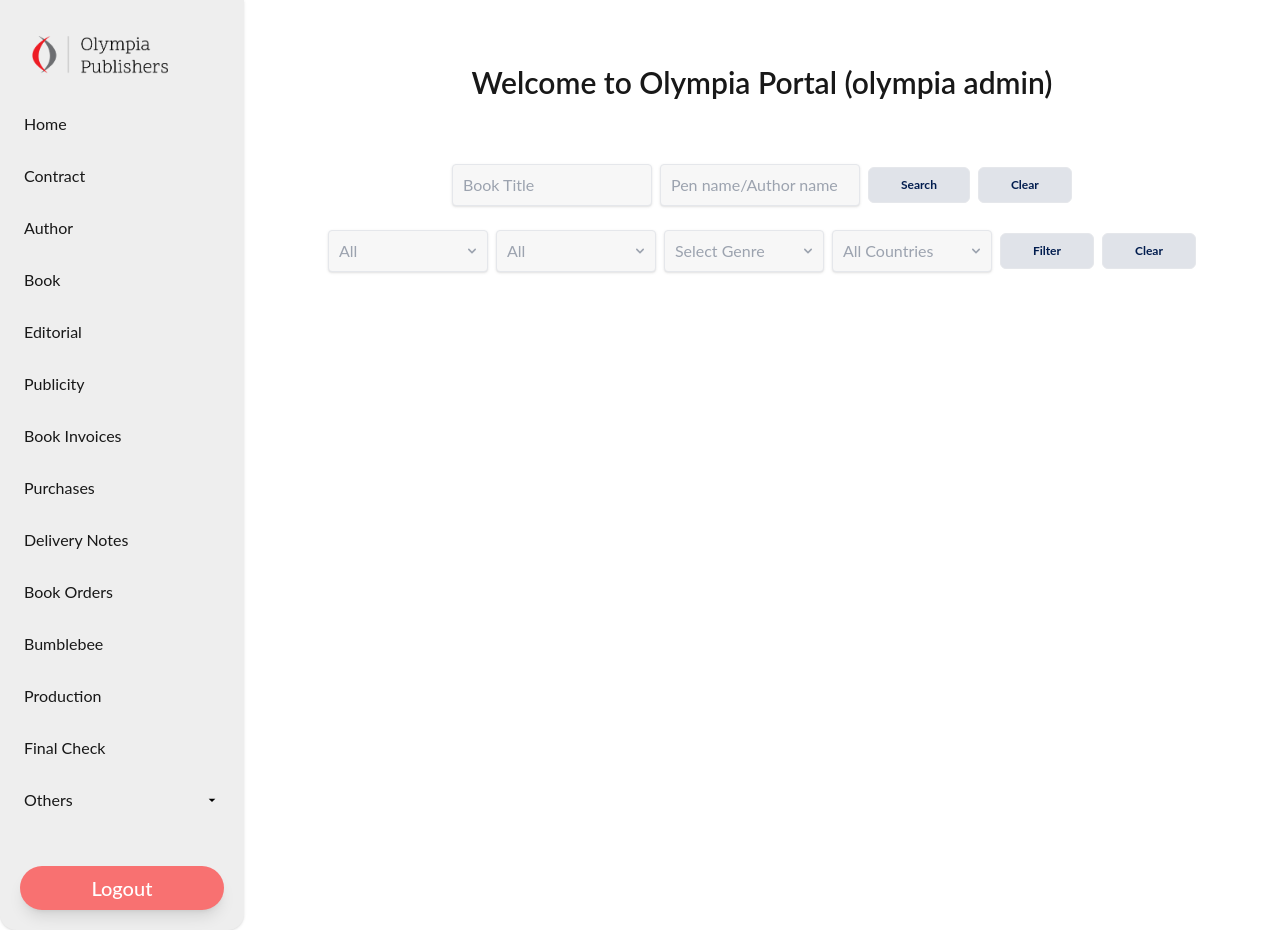
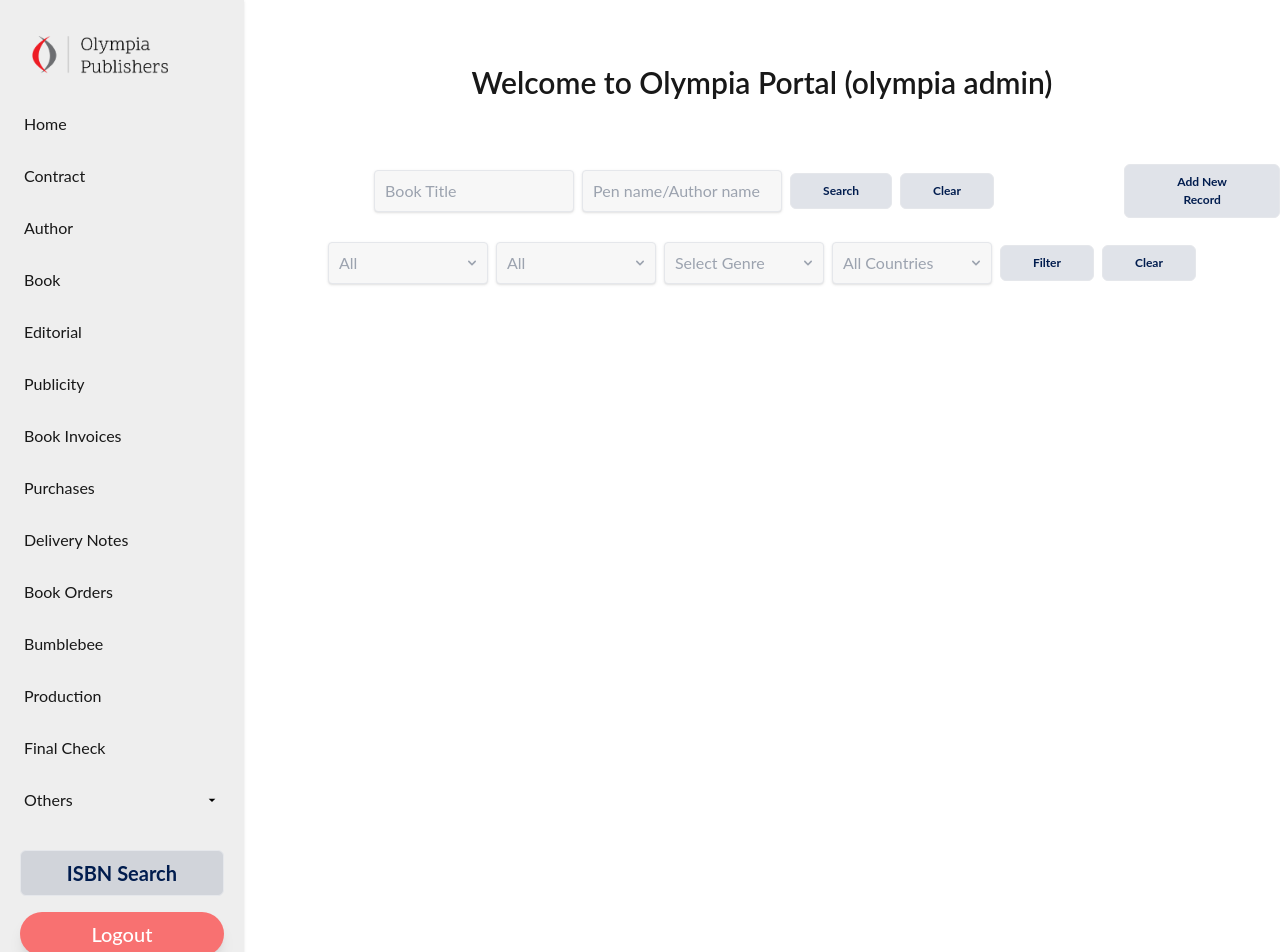
Before and after one commit to Hadees621/Olympia-Admin, a React (Create React App) app: page / in a window 1280 px wide. Shown: the top 952 px of the page. Before the commit the page ends 930 px from the top, so only its background shows below. Built offline with nearby package versions, Linux system fonts and the light colour scheme.

Commit message:
chore: buttons

```diff
--- a/src/components/sidebar/Sidebar.js
+++ b/src/components/sidebar/Sidebar.js
@@ -3,6 +3,7 @@
 import { menuItems } from "./utils/utils";
 import Logo from "../Logo";
 import LogoutButton from "./components/LogoutButton";
+import Button from "../Button";
 
 const Sidebar = () => {
   return (
@@ -17,7 +18,10 @@
             submenuItems={item.submenuItems}
           />
         ))}
-        <LogoutButton />
+        <div className="mt-4 grid">
+          <Button title={"ISBN Search"} text={"rounded-2xl m-2"} />
+          <LogoutButton />
+        </div>
       </div>
     </div>
   );
--- a/src/components/sidebar/components/LogoutButton.js
+++ b/src/components/sidebar/components/LogoutButton.js
@@ -3,7 +3,7 @@
 const LogoutButton = () => {
   return (
     <button
-      className="mt-10 rounded-3xl m-2 shadow-lg p-2 font-medium bg-red-400 hover:bg-red-500 text-white hover:border-none
+      className="rounded-3xl m-2 shadow-lg p-2 font-medium bg-red-400 hover:bg-red-500 text-white hover:border-none
     hover:border border-[#f1eded]"
     >
       Logout
--- a/src/pages/home/Home.js
+++ b/src/pages/home/Home.js
@@ -26,11 +26,16 @@
         Welcome to Olympia Portal (olympia admin)
       </p>
 
-      <div className="flex gap-2 justify-center mt-16 items-center">
-        <SearchField placeholder="Book Title" width="200px" />
-        <SearchField placeholder="Pen name/Author name" width="200px" />
-        <Button title="Search" text="text-[12px]" />
-        <Button title="Clear" text="text-[12px]" />
+      <div className="flex items-center mt-16">
+        <div className="flex gap-2 justify-center items-center w-[85%]">
+          <SearchField placeholder="Book Title" width="200px" />
+          <SearchField placeholder="Pen name/Author name" width="200px" />
+          <Button title="Search" text="text-[12px]" />
+          <Button title="Clear" text="text-[12px]" />
+        </div>
+        <div className="flex justify-start">
+          <Button title="Add New Record" text="text-[12px]" />
+        </div>
       </div>
 
       <div className="flex gap-2 justify-center mt-6 items-center">
```
